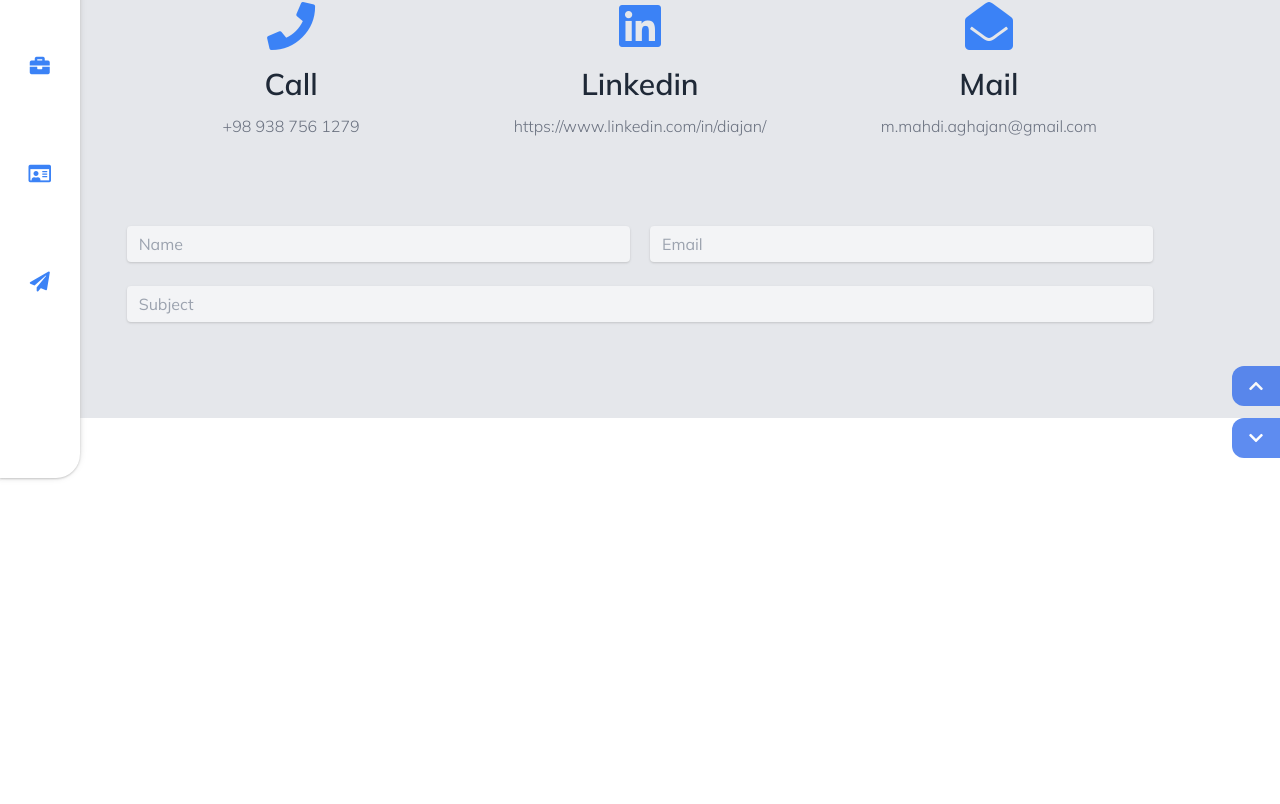
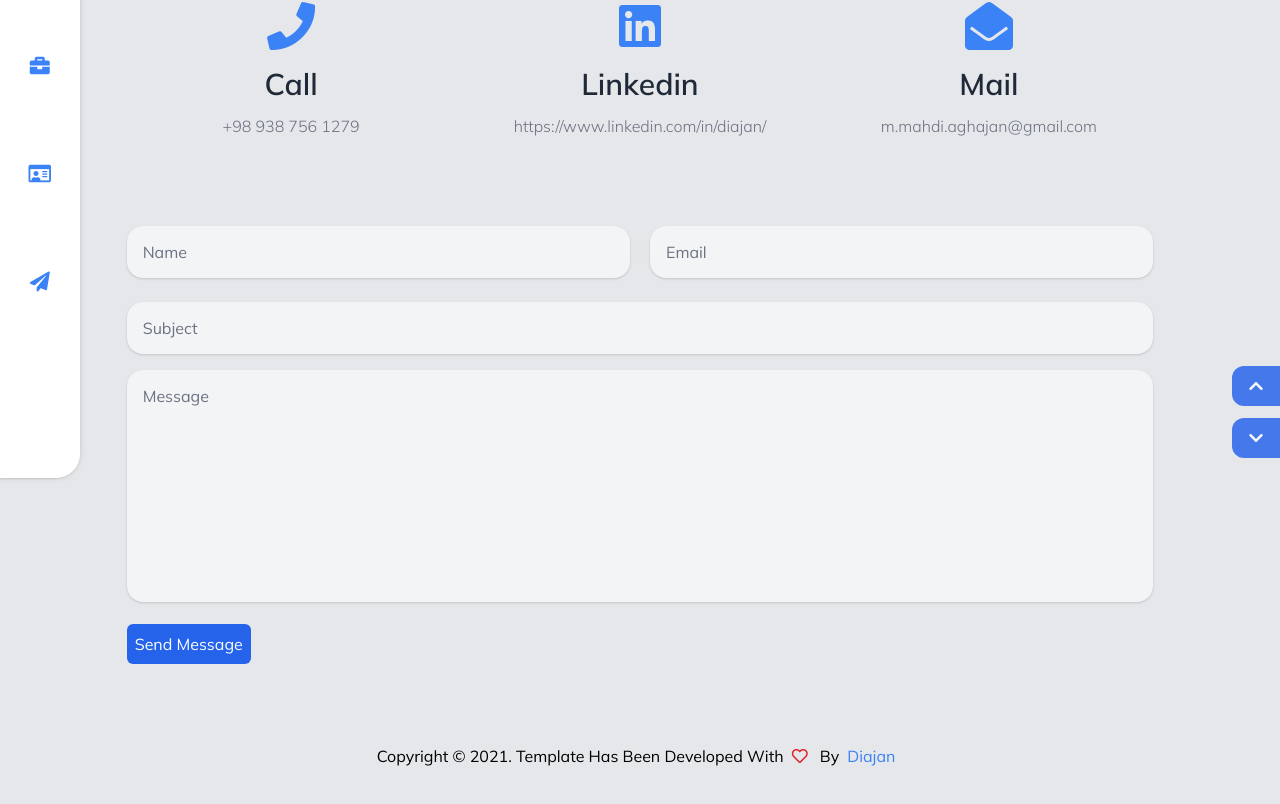
Before and after one commit to diajan/Personal-web, a Next.js app: page /contact in a window 1280 px wide. Shown: the part 322-1126 px from the top of the page. Before the commit the page ends 800 px from the top, so only its background shows below. Built offline with nearby package versions, Linux system fonts and the light colour scheme.

Commit message:
contact page section 1

```diff
--- /dev/null
+++ b/src/components/Copyright.tsx
@@ -0,0 +1,17 @@
+import React from 'react'
+
+const Copyright: React.FC = () => {
+  return (
+    <div className='text-center mt-20 capitalize to-gray-700 dark:text-gray-200 '>
+      <p>
+        Copyright © 2021. Template has been developed with
+        <i className='far fa-heart mx-2 text-red-600'></i> by
+        <a href='https://github.com/diajan' className='mx-2 text-blue-500'>
+          Diajan
+        </a>
+      </p>
+    </div>
+  )
+}
+
+export default Copyright
--- a/src/components/utils/Button.tsx
+++ b/src/components/utils/Button.tsx
@@ -5,12 +5,14 @@ interface Props {
     | string
     | React.DetailedHTMLProps<React.HTMLAttributes<HTMLElement>, HTMLElement>
   className?: string
+  type?: 'button' | 'submit' | 'reset'
 }
 
-const Button: React.FC<Props> = ({ title, className }) => {
+const Button: React.FC<Props> = ({ title, className, type }) => {
   return (
-    <div
-      className={`grid cursor-pointer place-items-center transition-colors bg-blue-600 p-2  rounded-md ${className}`}>
+    <button
+      type={type}
+      className={`grid cursor-pointer place-items-center transition-colors bg-blue-600 p-2 text-white hover:bg-blue-500 rounded-md ${className}`}>
       {title}
 
       <style jsx>{`
@@ -18,7 +20,7 @@ const Button: React.FC<Props> = ({ title, className }) => {
           width: fit-content;
         }
       `}</style>
-    </div>
+    </button>
   )
 }
 
--- /dev/null
+++ b/src/components/utils/Field.tsx
@@ -0,0 +1,57 @@
+import React from 'react'
+
+interface Props {
+  type: 'text' | 'password' | 'submit' | 'email'
+  placeholder: string
+  label?: string
+  className?: string
+  textarea?: boolean
+  register: unknown
+  errors: any
+}
+
+const Field = React.forwardRef(
+  (
+    {
+      label,
+      type,
+      placeholder,
+      register,
+      errors = {},
+      textarea = false,
+    }: Props,
+    ref: any
+  ) => (
+    <div className='mb-4'>
+      <label
+        htmlFor={label}
+        className='block text-gray-700 text-sm font-bold mb-2'>
+        {label}
+      </label>
+
+      {textarea ? (
+        <textarea
+          className='resize-none bg-gray-100 dark:bg-gray-700 placeholder-gray-500 dark:placeholder-gray-200 shadow appearance-none rounded-2xl w-full p-4 text-gray-700 leading-tight focus:outline-none focus:ring-2 focus:ring-blue-500'
+          cols={30}
+          rows={10}
+          placeholder={placeholder}
+          ref={ref}
+          {...register}
+        />
+      ) : (
+        <input
+          className='bg-gray-100 dark:bg-gray-700 placeholder-gray-500 dark:placeholder-gray-200 shadow appearance-none rounded-2xl w-full p-4 text-gray-700 leading-tight focus:outline-none focus:ring-2 focus:ring-blue-500'
+          type={type}
+          placeholder={placeholder}
+          ref={ref}
+          {...register}
+        />
+      )}
+
+      <span className='text-red-600 m-3'>{errors?.message}</span>
+    </div>
+  )
+)
+
+Field.displayName = 'Field'
+export default Field
--- a/src/components/utils/TextField.tsx
+++ /dev/null
@@ -1,26 +0,0 @@
-import React, { ReactNode } from 'react'
-
-interface Props {
-  type: 'text' | 'password' | 'button' | 'submit' | 'email'
-  placeholder: string
-  label?: string
-  className?: string
-}
-
-const IconTitle: React.FC<Props> = ({ label, type, placeholder }) => {
-  return (
-    <div className='mb-4'>
-      <label className='block text-gray-700 text-sm font-bold mb-2'>
-        {label}
-      </label>
-      <input
-        className='bg-gray-100 dark:bg-gray-700 shadow appearance-none rounded w-full py-2 px-3 text-gray-700 leading-tight focus:outline-none focus:shadow-outline'
-        id={label}
-        type={type}
-        placeholder={placeholder}
-      />
-    </div>
-  )
-}
-
-export default IconTitle
--- a/src/pages/contact.tsx
+++ b/src/pages/contact.tsx
@@ -3,19 +3,29 @@ import type { NextPage } from 'next'
 import Title from '../components/utils/Title'
 import { PERSON, SOCIAL_MEDIA } from '../../constant'
 import IconTitle from '../components/utils/IconTitle'
-import TextField from '../components/utils/TextField'
+import Field from '../components/utils/Field'
 import { useForm, SubmitHandler } from 'react-hook-form'
+import Button from '../components/utils/Button'
+import Copyright from '../components/Copyright'
 
 const PHONE_NUMBER = PERSON.find(el => el.title === 'Phone')
 const MAIL = PERSON.find(el => el.title === 'Mail')
 const LINKEDIN = SOCIAL_MEDIA.find(el => el.title === 'linkedin')
 
 interface IFormInput {
-  firstName: String
+  name: String
+  email: string
+  subject: string
+  message: string
 }
 
-const contact: NextPage = () => {
-  const { register, handleSubmit } = useForm<IFormInput>()
+const Contact: NextPage = () => {
+  const {
+    register,
+    handleSubmit,
+    formState: { errors },
+  } = useForm<IFormInput>()
+
   const onSubmit: SubmitHandler<IFormInput> = data => console.log(data)
 
   return (
@@ -55,15 +65,39 @@ const contact: NextPage = () => {
 
       <section className='mt-20'>
         <form onSubmit={handleSubmit(onSubmit)}>
-          <div className='grid grid-cols-2 gap-x-5'>
-            <TextField type='text' placeholder='Name' />
-            <TextField type='email' placeholder='Email' />
+          <div className='grid lg:grid-cols-2 lg:gap-x-5'>
+            <Field
+              type='text'
+              placeholder='Name'
+              register={register('name', { required: 'Name Is Required' })}
+              errors={errors.name}
+            />
+            <Field
+              type='email'
+              placeholder='Email'
+              register={register('email', { required: 'Email Is Required' })}
+              errors={errors.email}
+            />
           </div>
-          <TextField type='text' placeholder='Subject' />
+          <Field
+            type='text'
+            placeholder='Subject'
+            register={register('subject', { required: 'Subject Is Required' })}
+            errors={errors.subject}
+          />
+          <Field
+            type='text'
+            placeholder='Message'
+            textarea
+            register={register('message', { required: 'Message Is Required' })}
+            errors={errors.message}
+          />
+          <Button title='Send Message' className='mt-4' type='submit' />
         </form>
       </section>
+      <Copyright />
     </Main>
   )
 }
 
-export default contact
+export default Contact
```
Also changed, not shown: 1 other file (tests, documents, lock files or other folders).
